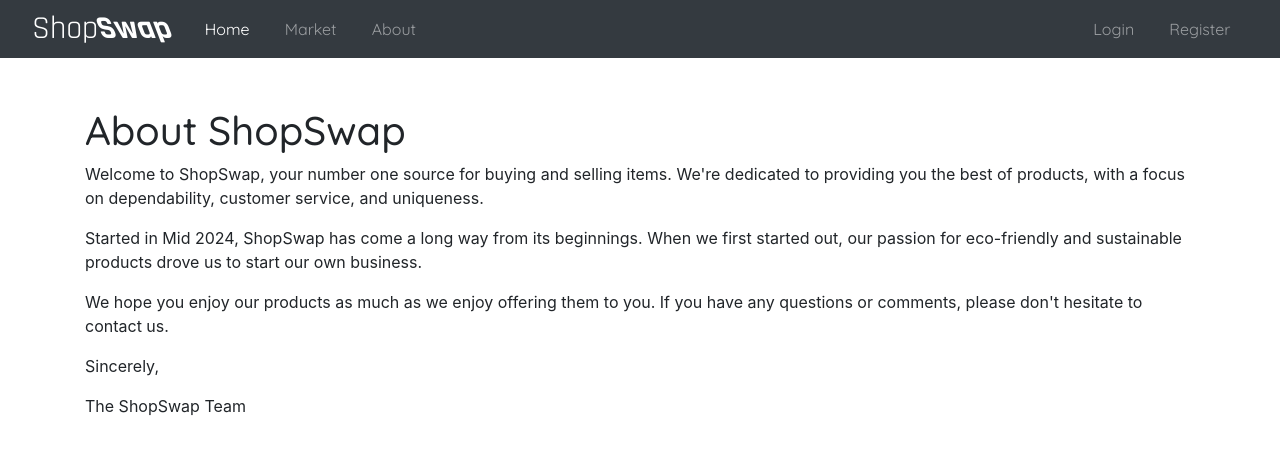
After one commit to nikhilsharma-github/ShopSwap, a Flask app: page /about in a window 1280 px wide. The commit adds this page. Shown: the top 455 px of the page. Run offline with Flask 3, Linux system fonts and the light colour scheme; some libraries are stand-ins or nearby versions.

Commit message:
Added about page and some CSS Changes

```diff
--- a/shop/route.py
+++ b/shop/route.py
@@ -9,6 +9,10 @@ from flask_login import login_user, logout_user, login_required, current_user
 @app.route('/home')
 def home_page():
     return render_template('home.html')
+
+@app.route('/about')
+def about_page():
+    return render_template('about.html')
 
 @app.route('/market',methods=['GET','POST'])
 @login_required
--- a/shop/static/css/style.css
+++ b/shop/static/css/style.css
@@ -51,6 +51,10 @@ body {
   font-family: "Rajdhani", sans-serif;
 }
 .modal-dialog {
+  font-family: "Quicksand", sans-serif;
+}
+
+.secondary-heading{
   font-family: "Quicksand", sans-serif;
 }
 
--- /dev/null
+++ b/shop/templates/about.html
@@ -0,0 +1,16 @@
+{% extends 'layout.html' %}
+
+{% block title %}
+About Us
+{% endblock %}
+
+{% block content %}
+<div class="container mt-5">
+    <h1 class="secondary-heading">About ShopSwap</h1>
+    <p>Welcome to ShopSwap, your number one source for buying and selling items. We're dedicated to providing you the best of products, with a focus on dependability, customer service, and uniqueness.</p>
+    <p>Started in Mid 2024, ShopSwap has come a long way from its beginnings. When we first started out, our passion for eco-friendly and sustainable products drove us to start our own business.</p>
+    <p>We hope you enjoy our products as much as we enjoy offering them to you. If you have any questions or comments, please don't hesitate to contact us.</p>
+    <p>Sincerely,</p>
+    <p>The ShopSwap Team</p>
+</div>
+{% endblock %}
--- a/shop/templates/layout.html
+++ b/shop/templates/layout.html
@@ -34,6 +34,9 @@
                 </li>
                 <li class="nav-item">
                     <a class="nav-link" href="{{url_for('market_page')}}">Market</a>
+                </li>
+                <li class="nav-item">
+                    <a class="nav-link" href="{{url_for('about_page')}}">About</a>
                 </li>
             </ul>
 
--- a/shop/templates/market.html
+++ b/shop/templates/market.html
@@ -30,7 +30,7 @@ Market - ShopSwap
                     <td>{{item.id}}</td>
                     <td>{{item.name}}</td>
                     <td>{{item.barcode}}</td>
-                    <td>{{item.price}}</td>
+                    <td>₹{{item.price}}</td>
                     <td>
                         <button class="button-70" data-toggle="modal"
                             data-target="#Modal-MoreInfo-{{item.id}}"><span>Info</span></button>
```
Also changed, not shown: instance/shopswap.db.
